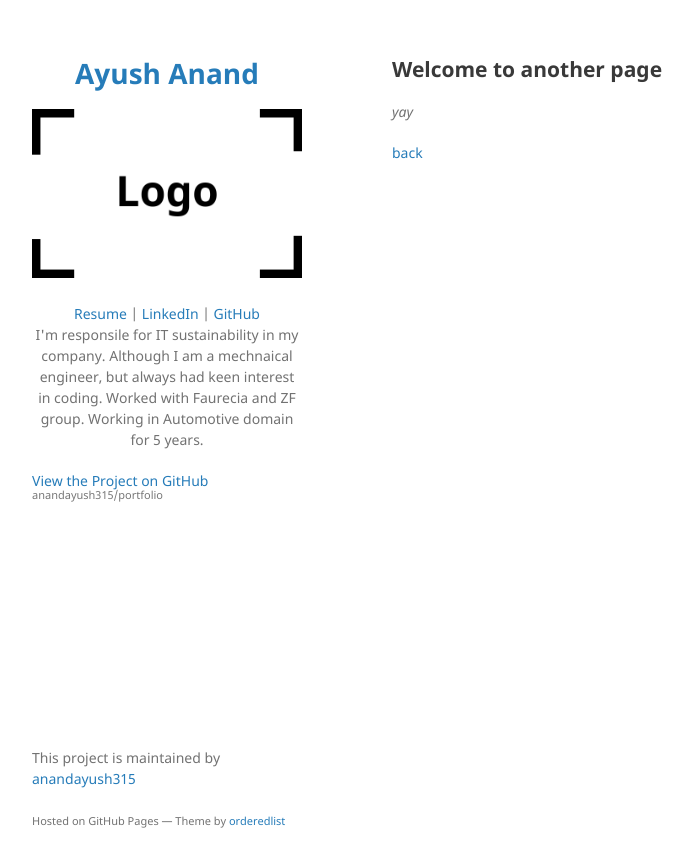
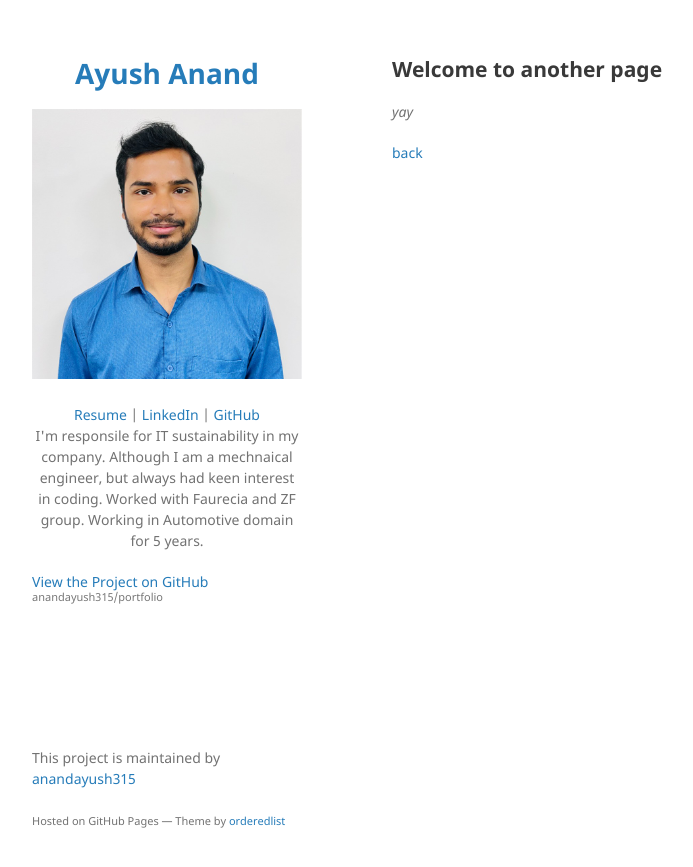
Before and after one commit to anandayush315/portfolio, a Jekyll site: the page built from another-page.md, in a window 1280 px wide. Shown: the top 867 px of the page, without its empty margins (178-871 px from the left). Built offline with Jekyll 4.4.1, drawn with Linux system fonts in a browser that asks for light colours; our own code applies the rules of GitHub Pages for plain Markdown files.

Commit message:
Update _config.yml

```diff
--- a/_config.yml
+++ b/_config.yml
@@ -1,5 +1,5 @@
 title: <p align="center"> Ayush Anand </p>
-logo: /assets/img/logo.png
+logo: /assets/img/ayush.jpg
 
 description:
   <p align="center">
```
